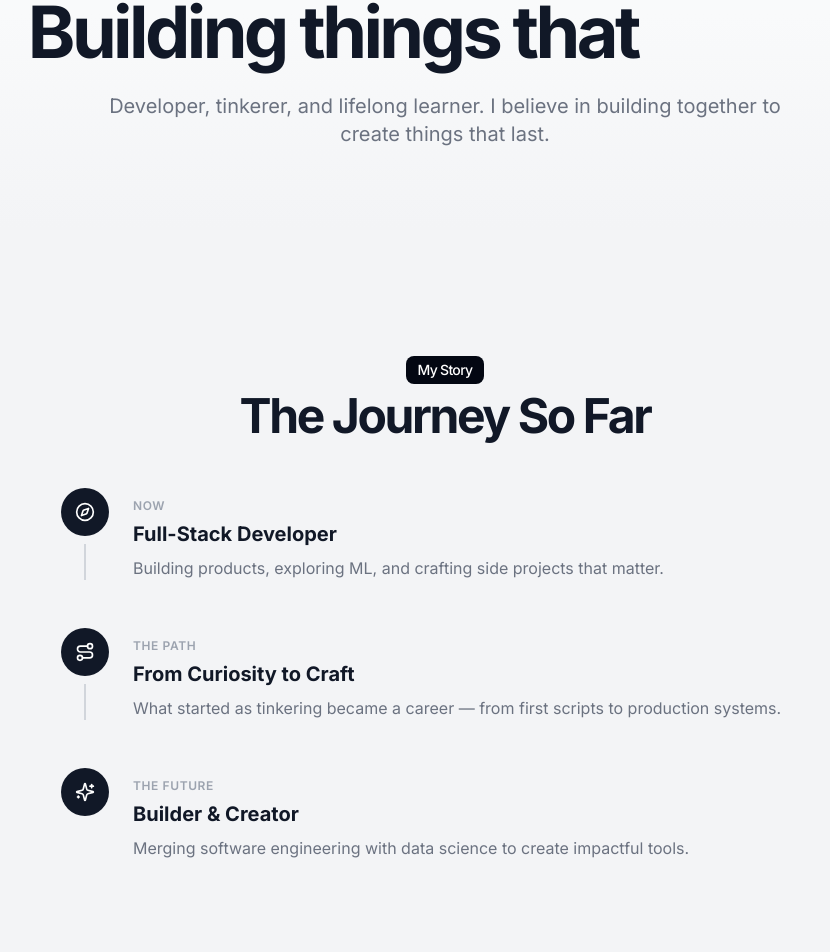
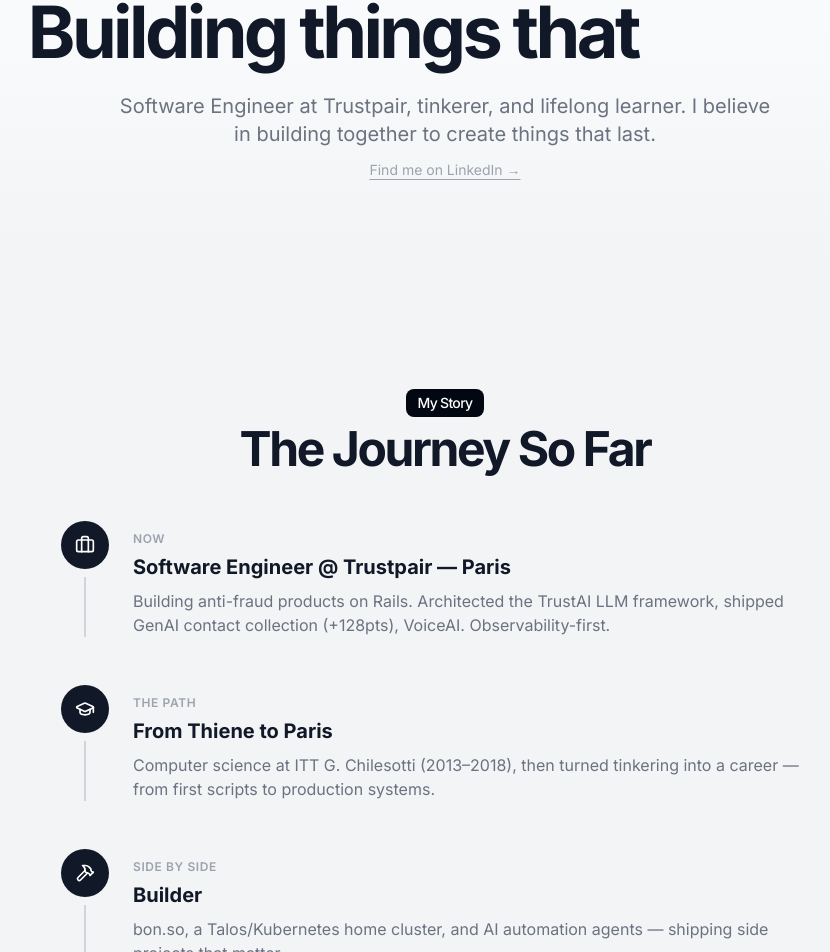
Before and after one commit to yeboster/landing, a Next.js app: page /about in a window 1280 px wide. Shown: the part 264-1216 px from the top of the page, without its empty margins (195-1025 px from the left). Built offline with nearby package versions, Linux system fonts and the light colour scheme.

Commit message:
feat: real career timeline + LinkedIn on about page

```diff
--- a/src/components/about-client.tsx
+++ b/src/components/about-client.tsx
@@ -1,11 +1,12 @@
 'use client'
 
 import { motion, type Variants } from "motion/react"
-import { Code2, Lightbulb, Rocket, Heart, Coffee, Zap, Compass, Route, Sparkles } from 'lucide-react'
+import { Code2, Lightbulb, Rocket, Heart, Coffee, Zap, Briefcase, GraduationCap, Hammer, Sparkles } from 'lucide-react'
 import { Chip } from '@/components/ui/chip'
 import { Section, SectionTitle } from '@/components/ui/section'
 import { TiltCard } from '@/components/tilt-card'
 import { SplitText } from '@/components/split-text'
+import { site } from '@/lib/site'
 
 const fadeUp: Variants = {
   hidden: { opacity: 0, y: 40 },
@@ -78,22 +79,28 @@ const values = [
 
 const timeline = [
   {
-    icon: Compass,
+    icon: Briefcase,
     label: 'Now',
-    title: 'Full-Stack Developer',
-    description: 'Building products, exploring ML, and crafting side projects that matter.',
+    title: 'Software Engineer @ Trustpair — Paris',
+    description: 'Building anti-fraud products on Rails. Architected the TrustAI LLM framework, shipped GenAI contact collection (+128pts), VoiceAI. Observability-first.',
   },
   {
-    icon: Route,
+    icon: GraduationCap,
     label: 'The Path',
-    title: 'From Curiosity to Craft',
-    description: 'What started as tinkering became a career — from first scripts to production systems.',
+    title: 'From Thiene to Paris',
+    description: 'Computer science at ITT G. Chilesotti (2013–2018), then turned tinkering into a career — from first scripts to production systems.',
+  },
+  {
+    icon: Hammer,
+    label: 'Side by Side',
+    title: 'Builder',
+    description: 'bon.so, a Talos/Kubernetes home cluster, and AI automation agents — shipping side projects that matter.',
   },
   {
     icon: Sparkles,
     label: 'The Future',
     title: 'Builder & Creator',
-    description: 'Merging software engineering with data science to create impactful tools.',
+    description: 'Merging software engineering with data and AI to create impactful tools.',
   },
 ]
 
@@ -117,9 +124,17 @@ export default function About() {
             className="mt-6 max-w-2xl mx-auto text-lg text-gray-500 dark:text-gray-300 md:text-xl"
             initial="hidden" animate="visible" custom={2} variants={fadeUp}
           >
-            Developer, tinkerer, and lifelong learner. I believe in building together
+            Software Engineer at Trustpair, tinkerer, and lifelong learner. I believe in building together
             to create things that last.
           </motion.p>
+          <motion.a
+            href={site.socials.linkedin}
+            target="_blank" rel="noopener noreferrer"
+            className="mt-3 inline-block text-sm text-gray-400 underline underline-offset-4 hover:text-gray-900 dark:hover:text-white transition-colors"
+            initial="hidden" animate="visible" custom={3} variants={fadeUp}
+          >
+            Find me on LinkedIn →
+          </motion.a>
         </div>
       </section>
 
```
